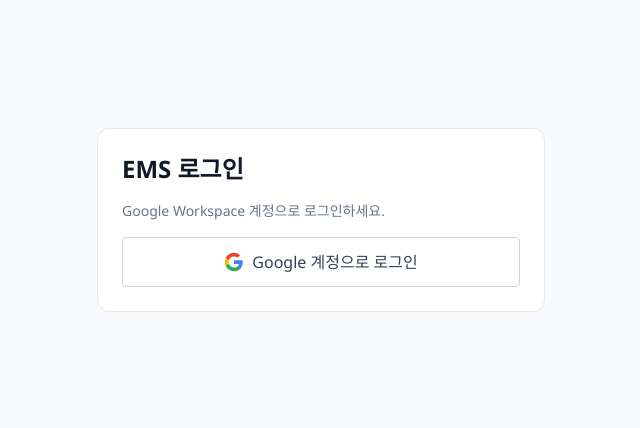
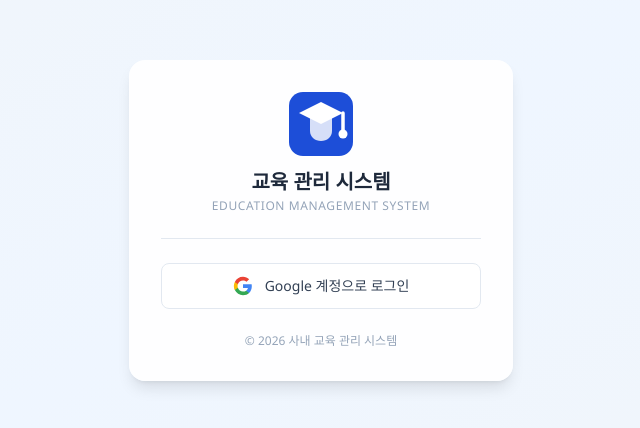
Before and after one commit to JaewonSeok/ems, a React (Vite) app in the folder client/: page /login in a window 1280 px wide. Shown: the part 180-608 px from the top of the page, without its empty margins (319-959 px from the left). Built offline with nearby package versions, Linux system fonts and the light colour scheme; no server answers.

Commit message:
변경 내용 설명

```diff
--- a/client/index.html
+++ b/client/index.html
@@ -3,7 +3,8 @@
   <head>
     <meta charset="UTF-8" />
     <meta name="viewport" content="width=device-width, initial-scale=1.0" />
-    <title>EMS</title>
+    <link rel="icon" type="image/svg+xml" href="/favicon.svg" />
+    <title>교육 관리 시스템 | EMS</title>
   </head>
   <body>
     <div id="root"></div>
--- a/client/src/pages/Login.tsx
+++ b/client/src/pages/Login.tsx
@@ -37,19 +37,39 @@
   }
 
   return (
-    <div className="min-h-screen flex items-center justify-center p-4 bg-slate-50">
-      <div className="w-full max-w-md rounded-xl border border-slate-200 bg-white p-6 space-y-4">
-        <h1 className="text-2xl font-bold">EMS 로그인</h1>
-        <p className="text-sm text-slate-500">Google Workspace 계정으로 로그인하세요.</p>
+    <div className="min-h-screen flex items-center justify-center p-4 bg-gradient-to-br from-slate-100 via-blue-50 to-slate-100">
+      <div className="w-full max-w-sm rounded-2xl bg-white/90 backdrop-blur-sm shadow-lg p-8">
 
-        {googleError ? <p className="text-sm text-red-600">{googleError}</p> : null}
+        {/* ── Logo / Brand ── */}
+        <div className="flex flex-col items-center gap-3 mb-6">
+          {/* Graduation cap icon */}
+          <svg viewBox="0 0 64 64" className="w-16 h-16" aria-hidden="true">
+            <rect width="64" height="64" rx="14" fill="#1d4ed8"/>
+            <path d="M32 10 L54 21 L32 32 L10 21 Z" fill="white"/>
+            <path d="M21 24 L21 39 C21 45 26 49 32 49 C38 49 43 45 43 39 L43 24"
+                  fill="rgba(255,255,255,0.82)"/>
+            <line x1="54" y1="21" x2="54" y2="38"
+                  stroke="white" stroke-width="3.5" stroke-linecap="round"/>
+            <circle cx="54" cy="42" r="4.5" fill="white"/>
+          </svg>
 
+          <div className="text-center">
+            <p className="text-xl font-bold text-slate-800">교육 관리 시스템</p>
+            <p className="text-xs text-slate-400 tracking-wider uppercase mt-0.5">
+              Education Management System
+            </p>
+          </div>
+        </div>
+
+        <hr className="border-slate-200 mb-6" />
+
+        {/* ── Google Login Button ── */}
         <button
           type="button"
           onClick={() => { window.location.href = `${API_BASE_URL}/auth/google`; }}
-          className="w-full rounded border border-slate-300 bg-white text-slate-700 px-3 py-3 flex items-center justify-center gap-2 hover:bg-slate-50"
+          className="w-full rounded-lg border border-slate-200 bg-white text-slate-700 px-4 py-3 flex items-center justify-center gap-3 hover:bg-slate-50 hover:shadow transition font-medium text-sm"
         >
-          <svg viewBox="0 0 24 24" className="w-5 h-5" aria-hidden="true">
+          <svg viewBox="0 0 24 24" className="w-5 h-5 shrink-0" aria-hidden="true">
             <path fill="#4285F4" d="M22.56 12.25c0-.78-.07-1.53-.2-2.25H12v4.26h5.92c-.26 1.37-1.04 2.53-2.21 3.31v2.77h3.57c2.08-1.92 3.28-4.74 3.28-8.09z" />
             <path fill="#34A853" d="M12 23c2.97 0 5.46-.98 7.28-2.66l-3.57-2.77c-.98.66-2.23 1.06-3.71 1.06-2.86 0-5.29-1.93-6.16-4.53H2.18v2.84C3.99 20.53 7.7 23 12 23z" />
             <path fill="#FBBC05" d="M5.84 14.09c-.22-.66-.35-1.36-.35-2.09s.13-1.43.35-2.09V7.07H2.18C1.43 8.55 1 10.22 1 12s.43 3.45 1.18 4.93l3.66-2.84z" />
@@ -57,6 +77,18 @@
           </svg>
           Google 계정으로 로그인
         </button>
+
+        {/* ── Error message ── */}
+        {googleError ? (
+          <div className="mt-4 bg-red-50 border border-red-200 rounded-lg p-3">
+            <p className="text-sm text-red-600 text-center">{googleError}</p>
+          </div>
+        ) : null}
+
+        {/* ── Footer ── */}
+        <p className="text-xs text-slate-400 text-center pt-6">
+          © 2026 사내 교육 관리 시스템
+        </p>
       </div>
     </div>
   );
```
Also changed, not shown: client/public/favicon.svg (added).
